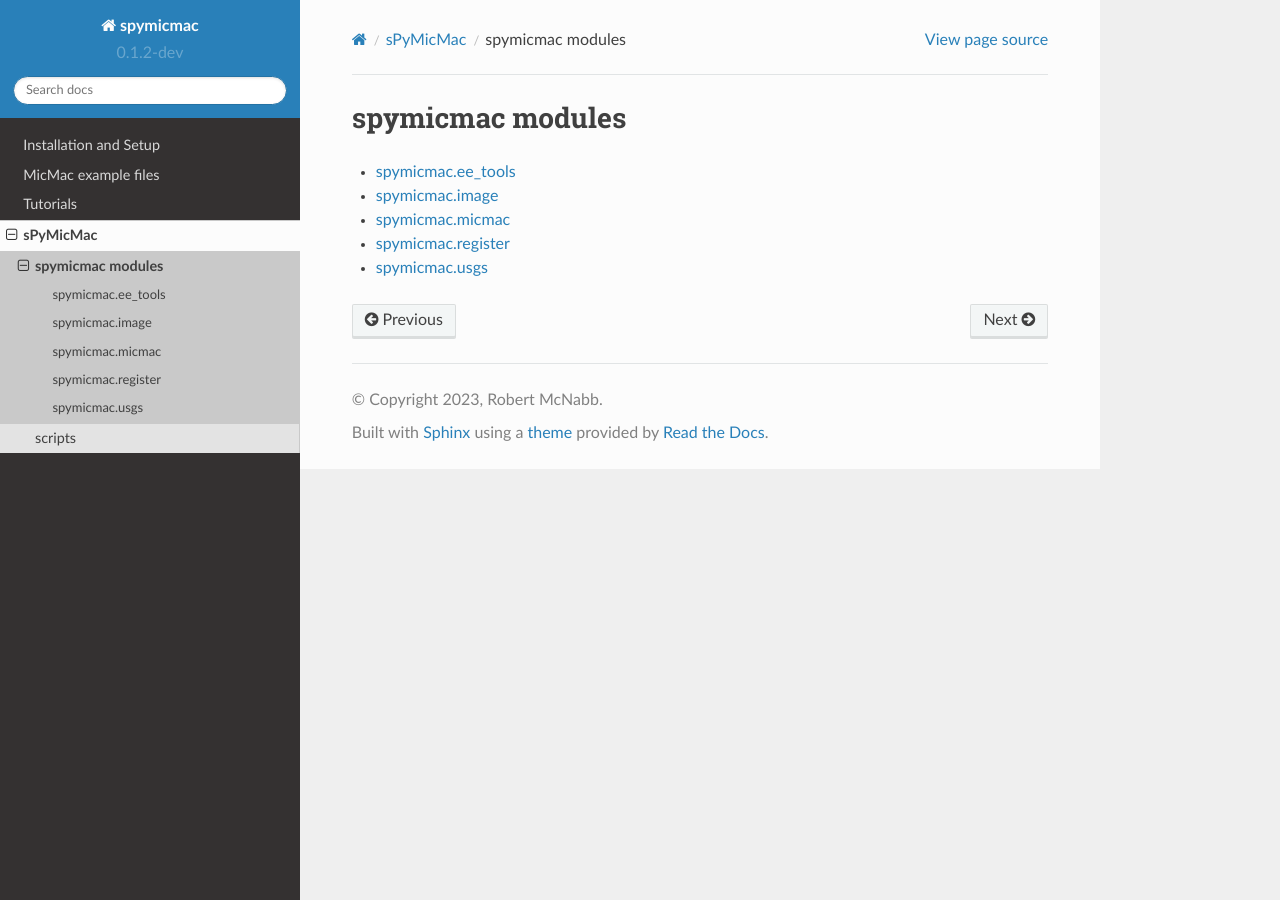
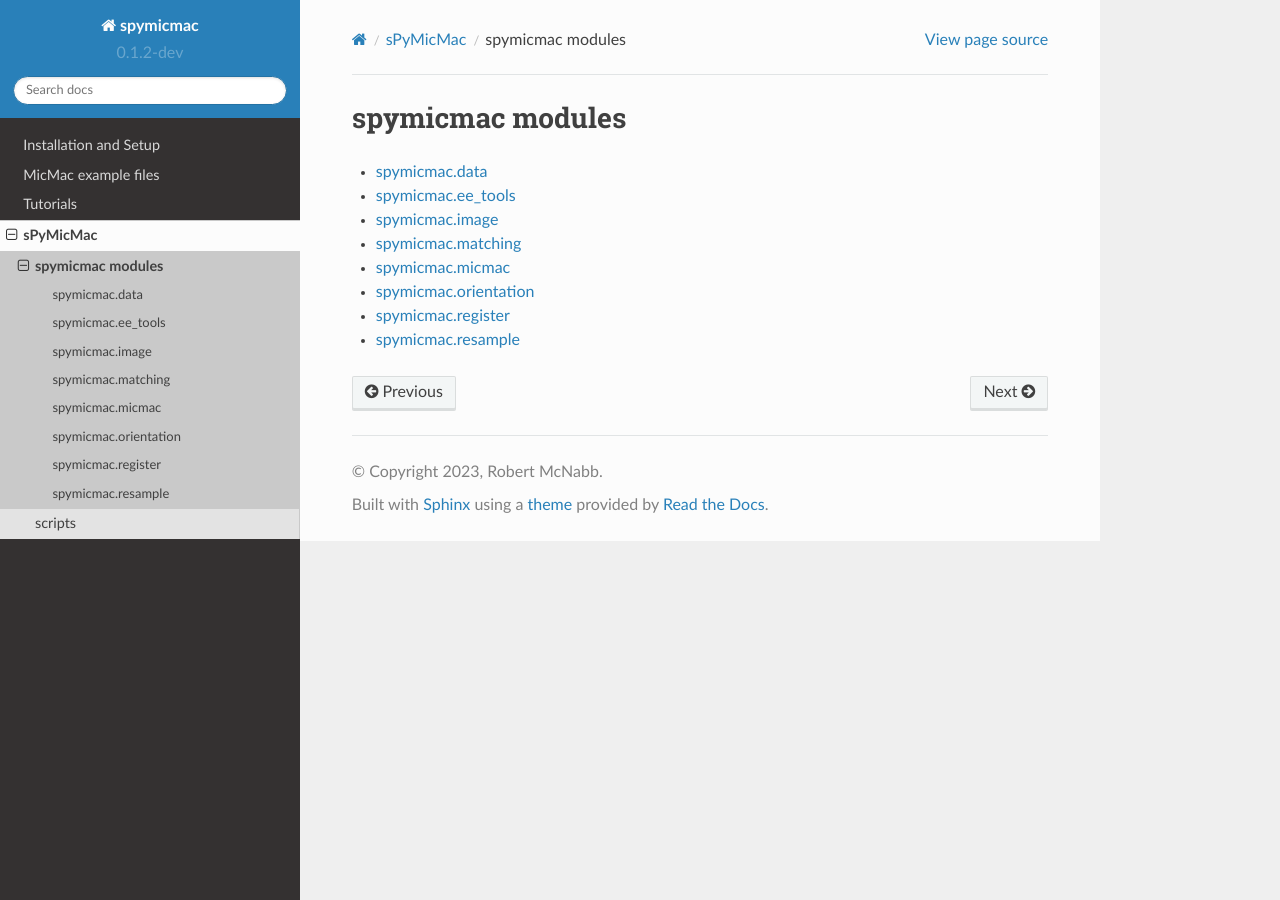
Before and after one commit to iamdonovan/spymicmac, a Sphinx documentation site: the page built from doc/spymicmac/modules/index.rst, in a window 1280 px wide. Built offline with Sphinx 7.4.7 and the Read the Docs theme 2.0.0, drawn with Linux system fonts in a browser that asks for light colours.

Commit message:
add pages for new modules

```diff
--- a/doc/spymicmac/modules/usgs.rst
+++ b/doc/spymicmac/modules/data.rst
@@ -1,5 +1,5 @@
-spymicmac.usgs
+spymicmac.data
 =================================
 
-.. automodule:: spymicmac.usgs
+.. automodule:: spymicmac.data
     :members:
--- /dev/null
+++ b/doc/spymicmac/modules/matching.rst
@@ -0,0 +1,5 @@
+spymicmac.matching
+=================================
+
+.. automodule:: spymicmac.matching
+    :members:
--- /dev/null
+++ b/doc/spymicmac/modules/orientation.rst
@@ -0,0 +1,5 @@
+spymicmac.orientation
+=================================
+
+.. automodule:: spymicmac.orientation
+    :members:
--- /dev/null
+++ b/doc/spymicmac/modules/resample.rst
@@ -0,0 +1,5 @@
+spymicmac.resample
+=================================
+
+.. automodule:: spymicmac.resample
+    :members:
```
